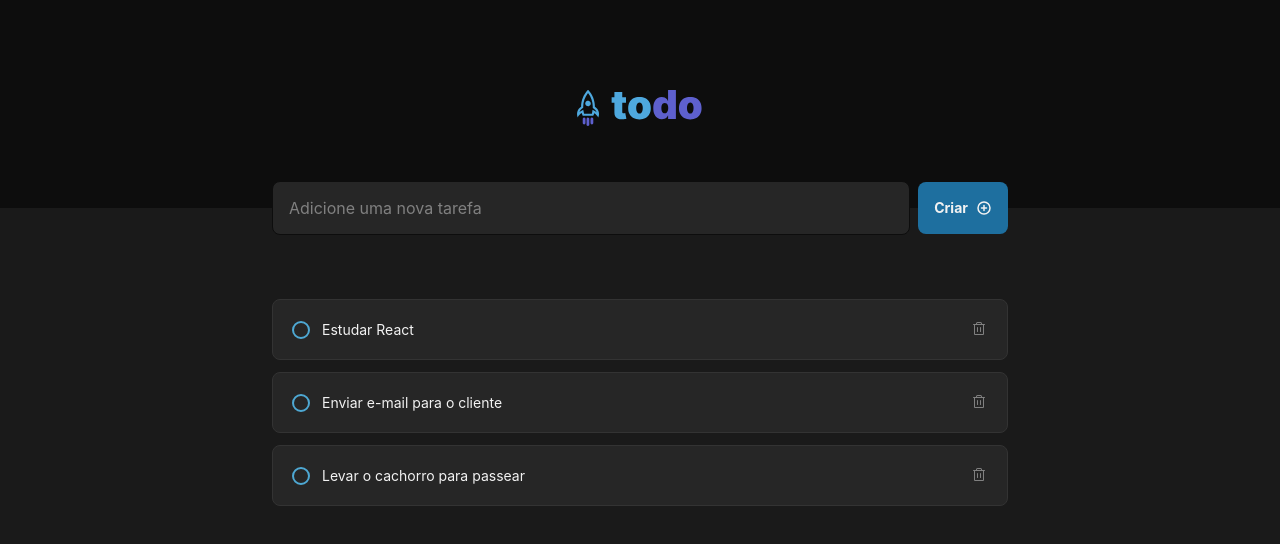
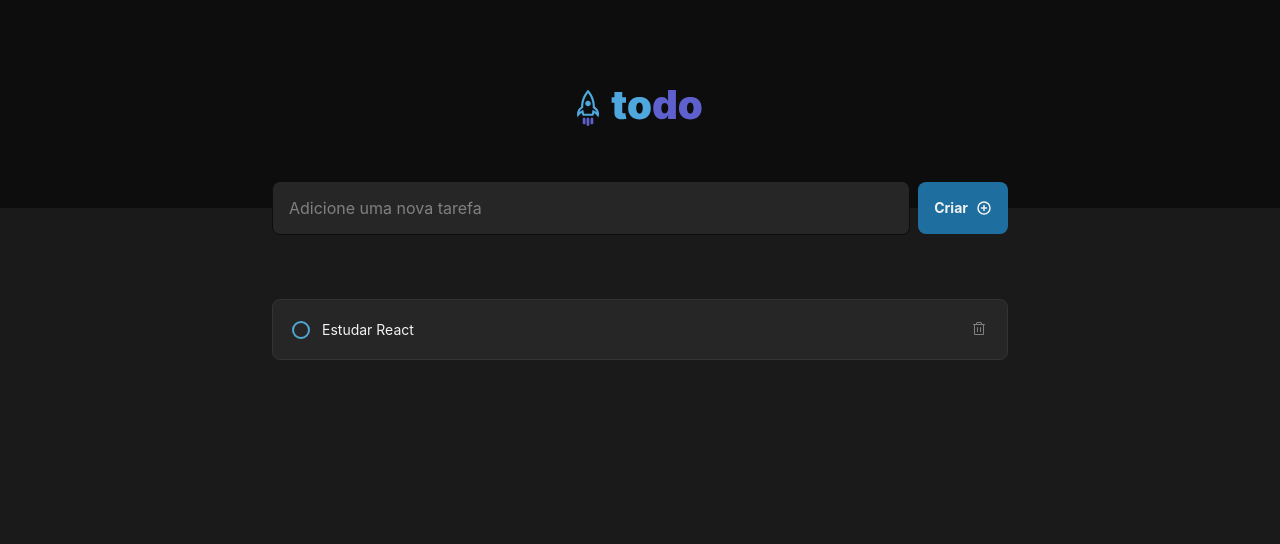
Before and after one commit to lucaspedronet/TudoLista, a React (Vite) app: page / in a window 1280 px wide. Shown: the top 544 px of the page. Built offline with nearby package versions, Linux system fonts and the light colour scheme.

Commit message:
fix: aula03

```diff
--- a/src/App.tsx
+++ b/src/App.tsx
@@ -3,6 +3,7 @@ import { PlusCircle } from '@phosphor-icons/react'
 import styles from './App.module.css'
 
 import { Button, Input, Empty, Item, Header } from './components'
+import { useState } from 'react'
 export interface ITask {
   id: number
   text: string
@@ -25,9 +26,21 @@ const listaDeTarefas: ITask[] = [
     text: 'Levar o cachorro para passear',
     isChecked: false
   },
+  {
+    id: 3,
+    text: 'Teste de Front-end',
+    isChecked: false
+  },
 ];
 
 export function App() {
+  const [tasks, setTasks] = useState([
+    {
+      id: 1,
+      text: 'Estudar React',
+      isChecked: false
+    }
+  ]);
 
   function handleAddNewTask() {
 
@@ -37,9 +50,9 @@ export function App() {
       isChecked: false
     };
 
-    listaDeTarefas.push(newTask);
-    console.log("Lita de Tarefas: ", listaDeTarefas);
+    setTasks(nexState => [...nexState, newTask]);
 
+    console.log("tasks: ", tasks);
   }
 
   return (
@@ -60,9 +73,9 @@ export function App() {
         </div>
 
         <div className={styles.tasksList}>
-          {listaDeTarefas.length > 0 ? (
+          {tasks.length > 0 ? (
             <div>
-              {listaDeTarefas.map((task) => (
+              {tasks.map((task) => (
                 <Item
                   key={task.id}
                   data={task}
```
